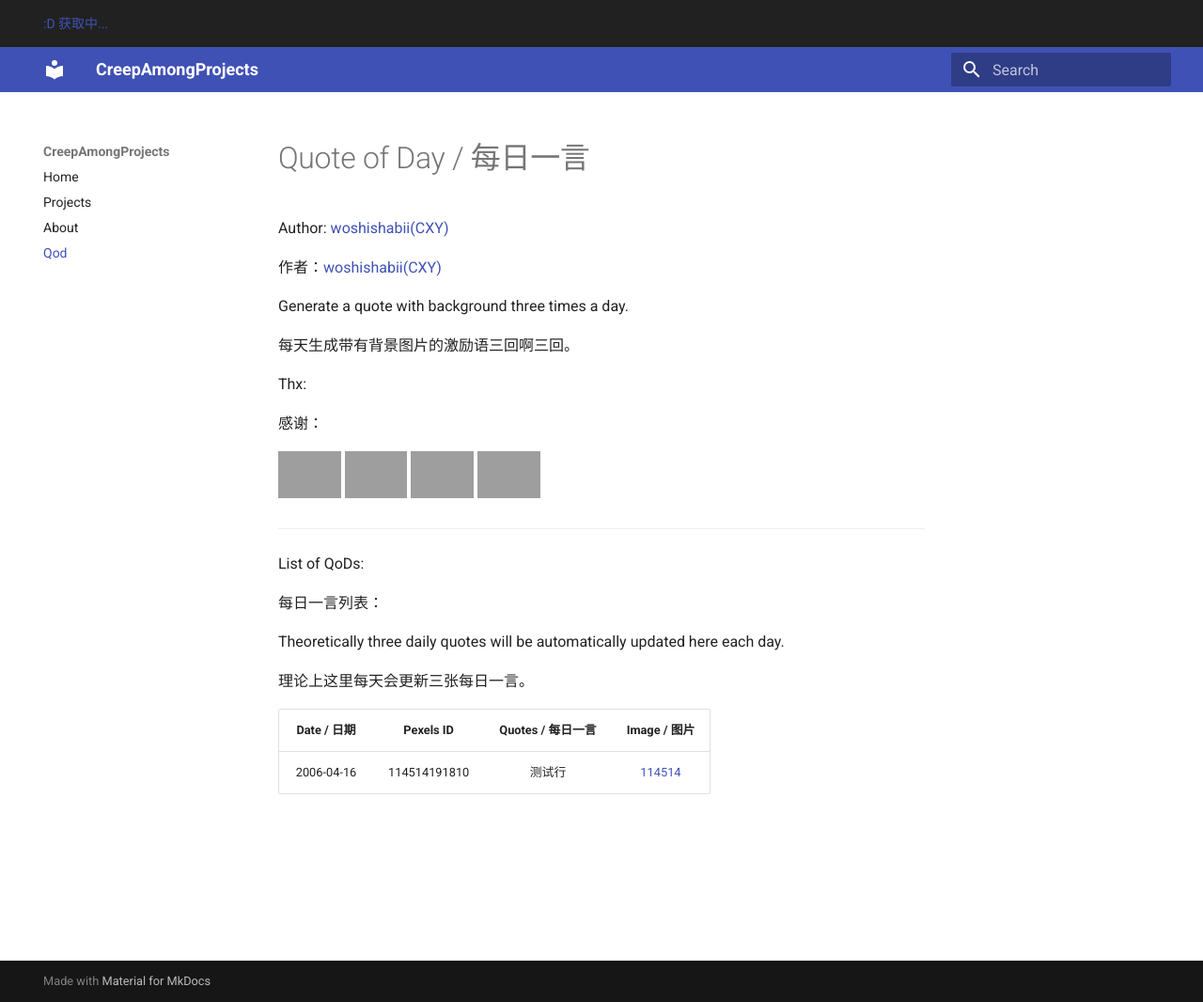
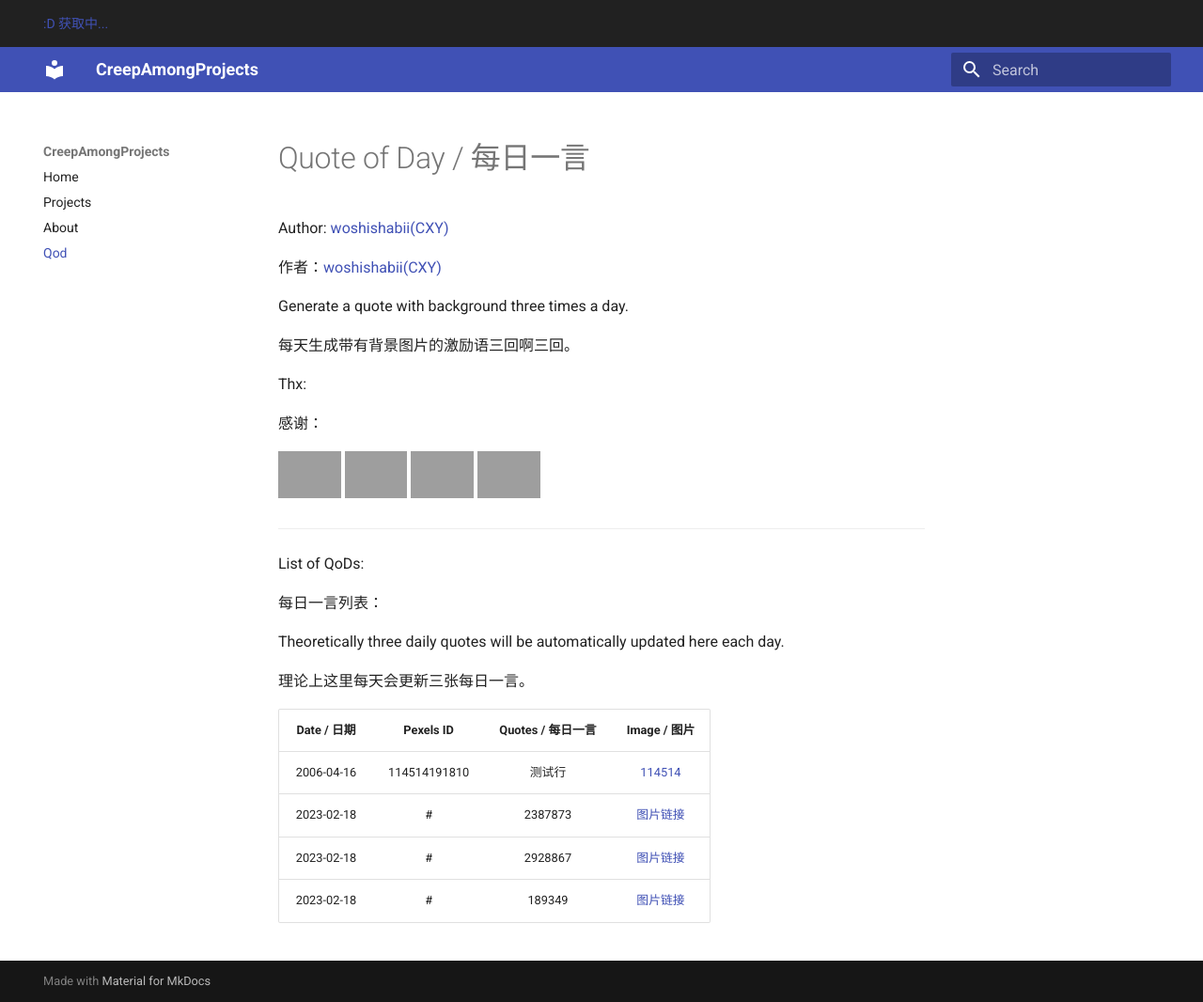
Before and after one commit to Creep-Among-Projects/CAP-Pages, an MkDocs documentation site: the page built from docs/qod.md, in a window 1280 px wide and 1066 px high, cut to the strip 0-1066 px from the top of the window. Shown: the whole strip at 94% size. Built offline with MkDocs 1.6.1 and Material for MkDocs 9.7.7, drawn with Linux system fonts in a browser that asks for light colours; comment, search, counter and statistics services are not loaded; grey boxes are pictures that could not be loaded.

Commit message:
QoD Generator: 2023-02-18 18:05:40 UTC+00:00

```diff
--- a/docs/qod.md
+++ b/docs/qod.md
@@ -30,3 +30,6 @@ Theoretically three daily quotes will be automatically updated here each day.
 | Date / 日期 |Pexels ID|Quotes / 每日一言|Image / 图片|
 |:-----------:|:-------:|:--------------:|:----------:|
 |2006-04-16|114514191810|测试行|[114514](https://images.pexels.com/photos/15286/pexels-photo.jpg)|
+|2023-02-18|#|2387873|[图片链接](qods/#)|
+|2023-02-18|#|2928867|[图片链接](qods/#)|
+|2023-02-18|#|189349|[图片链接](qods/#)|
```
Also changed, not shown: docs/qods/189349.jpg (added), 3 other files.
